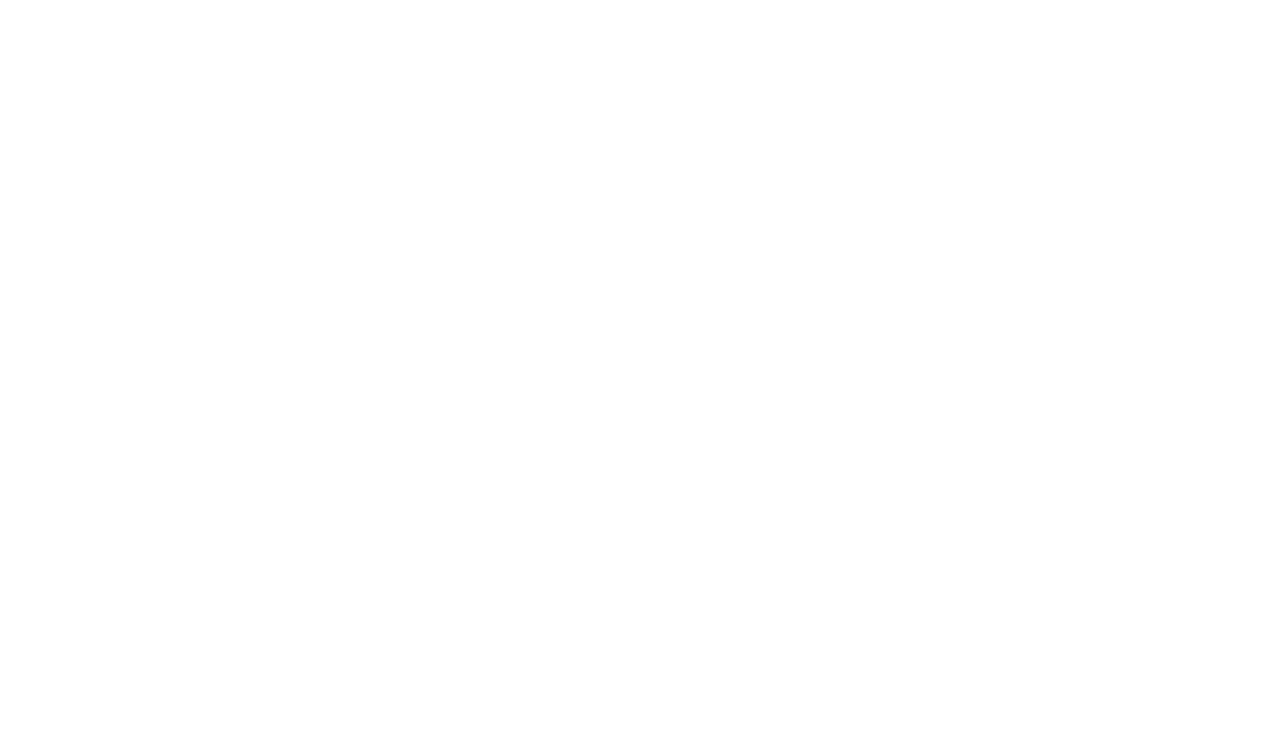
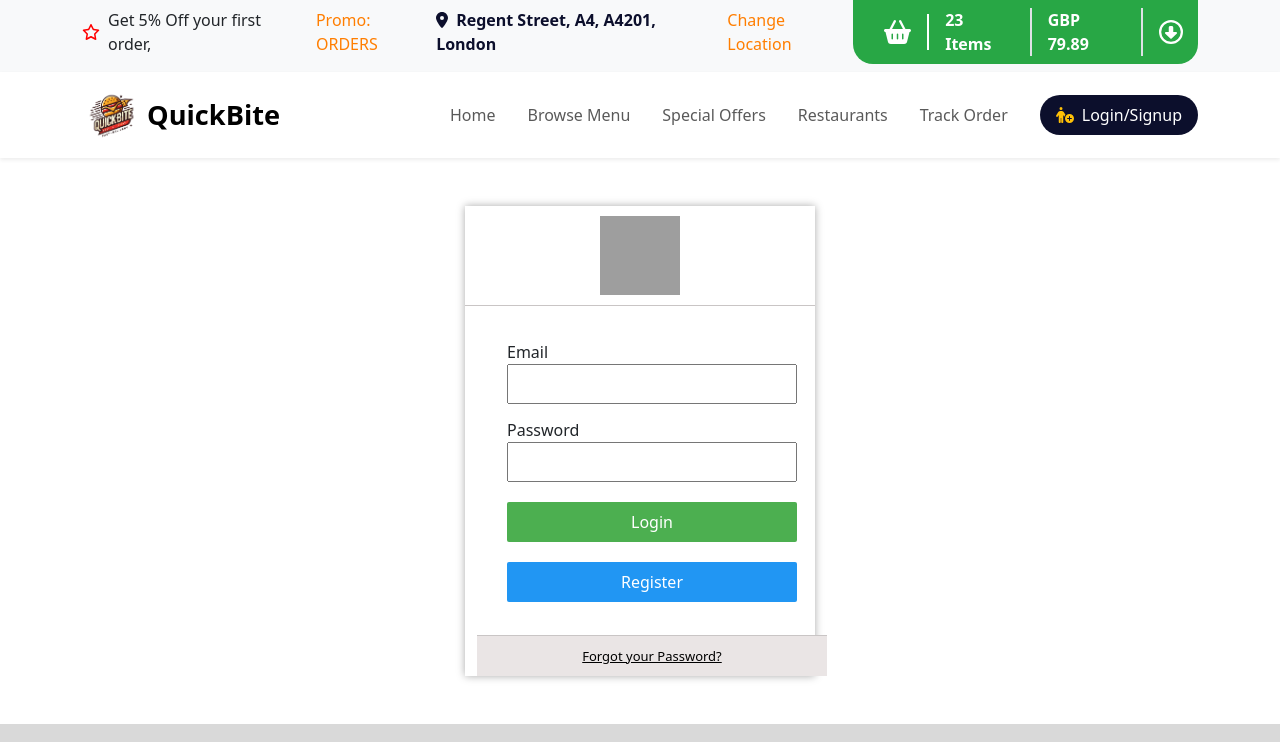
Before and after one commit to bijoymalaker/quickBite, a Vue app: page /login in a window 1280 px wide. Before the commit this address had no page. Shown: the top 742 px of the page. Built offline with nearby package versions, Linux system fonts and the light colour scheme; grey boxes are pictures that could not be loaded.

Commit message:
router in different js, login page created

```diff
--- a/src/App.vue
+++ b/src/App.vue
@@ -1,19 +1,29 @@
 <script>
+import Topbar from './components/Topbar.vue';
+import Header from './components/Header.vue';
+import Footer from './components/Footer.vue';
+
 
     export default {
         name: "App",
         components: {
-
+            Topbar, Header, Footer
         }
     }
 
 </script>
 
 <template>
-  <div>
+  <div class="h-100">
+
+    <Topbar />
+    <Header />
+
+    <router-view />
+
+    <Footer />
 
 
-    <router-view />
 
   </div>
 </template>
--- a/src/components/Header.vue
+++ b/src/components/Header.vue
@@ -35,7 +35,7 @@
           </ul>
 
           <!-- Login/Signup Button -->
-          <a href="#" class="btn login-signup-btn ms-lg-3 text-black">Login/Signup</a>
+          <router-link to="/login" class="login-signup-btn ms-lg-3"><font-awesome-icon icon="fa-solid fa-person-circle-plus" class="me-2 text-warning" />Login/Signup</router-link>
         </div>
       </div>
     </nav>
--- a/src/components/Topbar.vue
+++ b/src/components/Topbar.vue
@@ -14,18 +14,18 @@
 
             <!-- Location Section -->
             <div class="d-flex align-items-center">
-                <span class="location-text"><i class="fa-solid fa-location-dot me-3"></i>Regent Street, A4, A4201,
+                <span class="location-text"><font-awesome-icon icon="fa-solid fa-location-dot" class="me-2"/>Regent Street, A4, A4201,
                     London</span>
                 <a href="#" class="change-location ms-2">Change Location</a>
             </div>
 
             <!-- Cart Section -->
             <div class="cart-info">
-                <span class="cart-icon px-3"><i class="fa-solid fa-cart-shopping"></i></span>
+                <span class="cart-icon px-3"><font-awesome-icon icon="fa-solid fa-basket-shopping" /></span>
                 <!-- Emoji or icon for the cart -->
                 <span class="px-3 border-end border-2">23 Items</span>
                 <span class="px-3 border-end border-2">GBP 79.89</span>
-                <span class="dropdown-icon ms-3"><i class="fa-solid fa-arrow-down text-white"></i></span>
+                <span class="cart-icon ms-3 border-0"><font-awesome-icon icon="fa-regular fa-circle-down" /></span>
             </div>
 
         </div>
--- a/src/main.js
+++ b/src/main.js
@@ -3,12 +3,8 @@
 import App from './App.vue'
 import 'bootstrap/dist/css/bootstrap.min.css'
 import 'bootstrap'
-import { createRouter, createWebHistory } from 'vue-router'
-import Home from './pages/Home.vue'
-import Menus from './pages/Menus.vue'
-import Offers from './pages/Offers.vue'
-import Restaurants from './pages/Restaurants.vue'
-import Tracking from './pages/Tracking.vue'
+import router from './router'
+
 
 /* import the fontawesome core */
 import { library } from '@fortawesome/fontawesome-svg-core'
@@ -17,29 +13,16 @@
 import { FontAwesomeIcon } from '@fortawesome/vue-fontawesome'
 
 /* import specific icons */
-import { faUserSecret } from '@fortawesome/free-solid-svg-icons'
+import { faUserSecret, faLocationDot, faBasketShopping, faPersonCirclePlus } from '@fortawesome/free-solid-svg-icons'
 import { faFacebookF, faTwitter, faInstagram, faYoutube, faAppStore, faGooglePlay } from '@fortawesome/free-brands-svg-icons'
-import { faStar } from '@fortawesome/free-regular-svg-icons'
+import { faStar, faCircleDown } from '@fortawesome/free-regular-svg-icons'
 
 
 /* add icons to the library */
-library.add(faUserSecret, faStar, faFacebookF, faTwitter, faInstagram, faYoutube, faAppStore, faGooglePlay)
+library.add(faUserSecret, faStar, faFacebookF, faTwitter, faInstagram, faYoutube, faAppStore, faGooglePlay, faLocationDot, faBasketShopping, faCircleDown, faPersonCirclePlus)
 
 
 
-const routes = [
-  { path: '/', component: Home },
-  { path: '/menus', component: Menus },
-  { path: '/offers', component: Offers },
-  { path: '/restaurants', component: Restaurants },
-  { path: '/tracking', component: Tracking },
 
-]
-
-const router = createRouter({
-  history: createWebHistory(),
-  routes,
-  linkActiveClass: 'active',
-})
 
 createApp(App).use(router).component('font-awesome-icon', FontAwesomeIcon).mount('#app')
--- a/src/pages/Home.vue
+++ b/src/pages/Home.vue
@@ -6,14 +6,11 @@
 import Rectangle9 from '../assets/imgs/Rectangle9.png'
 
 // Components
-import Header from '../components/Header.vue'
-import Topbar from '../components/Topbar.vue'
 import Categories from '../components/Categories.vue'
 import ResCaro from '../components/ResCaro.vue'
 import Add from '../components/Add.vue'
 import AboutUs from '../components/AboutUs.vue'
 import CountDown from '../components/CountDown.vue'
-import Footer from '../components/Footer.vue'
 export default {
     name: "Home",
     data() {
@@ -38,7 +35,7 @@
         };
     },
     components: {
-        Header, Topbar, Categories, ResCaro, Add, AboutUs, CountDown, Footer
+         Categories, ResCaro, Add, AboutUs, CountDown
     }
 };
 
@@ -47,9 +44,8 @@
 
 
 <template>
-    <div class="h-100">
-        <Topbar />
-        <Header />
+    <div>
+
         <!-- Top banner part start  -->
         <section>
             <div class="container my-5">
@@ -132,7 +128,6 @@
         <Add />
         <AboutUs />
         <CountDown />
-        <Footer />
 
 
 
--- /dev/null
+++ b/src/pages/Login.vue
@@ -0,0 +1,166 @@
+<template>
+    <div class="container my-5">
+        <header class="login-header">
+            <img src="https://cdn4.iconfinder.com/data/icons/social-messaging-ui-color-and-shapes-3/177800/130-512.png"
+                alt="" class="login-avatar">
+        </header>
+        <div class="login-login">
+            <form action="#" @submit.prevent="onSubmit" @keydown="clearErrors">
+                <label for="">Email</label>
+                <input type="text" v-model="username">
+                <label for="">Password</label>
+                <input type="password" v-model="password">
+                <div class="warning" v-show="errors.hasError"> {{ errors.message }} </div>
+                <button class="login-btn">Login</button>
+            </form>
+            <form action="">
+                <button class="signup-btn">Register</button>
+            </form>
+        </div>
+        <footer class="login-footer">
+            <a href="">Forgot your Password?</a>
+        </footer>
+    </div>
+</template>
+<script>
+export default {
+
+    data() {
+        return {
+            username: '',
+            password: '',
+            username2: '',
+            password2: '',
+            credentials: {
+                username: 'tiko', password: 'miko',
+            },
+            errors: {
+                hasError: false,
+                message: ''
+            }
+        };
+    },
+
+    methods: {
+        onSubmit() {
+            if (this.credentials.username !== this.username || this.credentials.password !== this.password) {
+                this.errors.hasError = true;
+                this.errors.message = 'Invalid credentials!';
+            } else {
+                alert('Success!');
+            }
+        },
+        clearErrors() {
+            this.errors.hasError = false;
+            this.errors.message = '';
+        }
+    }
+}
+</script>
+
+<style scoped>
+@import url(https://fonts.googleapis.com/css?family=Montserrat);
+
+body {
+  background: lightblue;
+  font-family: 'Montserrat';
+}
+
+.container {
+  position: relative;
+  width: 350px;
+  min-height: 470px;
+  margin: 0 auto;
+  background: white;
+  box-shadow: 0px 0px 8px 0px #aaa;
+}
+
+.login-header {
+  position: absolute;
+  top: 0;
+  left: 0;
+  height: 100px;
+  width: 100%;
+  border-bottom: 1px solid #C9C5C5;
+  background: #fff;
+}
+
+.login-avatar {
+  position: absolute;
+  top: 0;
+  left: 50%;
+  margin-left: -40px;
+  width: 80px;
+  height: 100%;
+  padding: 10px 0;
+}
+
+.login-login {
+  position: absolute;
+  top: 100px;
+  width: 100%;
+  height: 250px;
+  padding: 20px 30px;
+}
+
+.login-login label, .login-login input {
+  display: inline-block;
+  width: 100%;
+}
+
+.login-login input {
+  height: 40px;
+  font-size: medium;
+  padding: 0 8px;
+}
+
+.login-login label {
+  margin-top: 14px;
+}
+
+.login-footer {
+  position: absolute;
+  width: 100%;
+  line-height: 40px;
+  bottom: 0;
+  border-top: 1px solid #C9C5C5;
+  background: #EAE5E5;
+  text-align: center;
+  font-size: small;
+}
+
+.login-footer a {
+  color: black;
+}
+
+.login-login button {
+  width: 100%;
+  height: 40px;
+  margin-top: 20px;
+  border: 0;
+  border-radius: 2px;
+  color: white;
+  font-size: medium;
+  transition: all .3s ease;
+}
+
+.login-login button:hover {
+  opacity: .8;
+  cursor: pointer;
+}
+
+.login-btn {
+  background: #4CAF50;
+}
+
+.signup-btn {
+  background: #2196F3;
+}
+
+
+.warning {
+  color: red;
+  text-align: center;
+  padding-top: 10px;
+}
+</style>
--- /dev/null
+++ b/src/router.js
@@ -0,0 +1,29 @@
+import { createRouter, createWebHistory } from 'vue-router'
+import Home from './pages/Home.vue'
+import Menus from './pages/Menus.vue'
+import Offers from './pages/Offers.vue'
+import Restaurants from './pages/Restaurants.vue'
+import Tracking from './pages/Tracking.vue'
+import Login from './pages/Login.vue'
+
+const routes = [
+  { path: '/', component: Home },
+  { path: '/menus', component: Menus },
+  { path: '/offers', component: Offers },
+  { path: '/restaurants', component: Restaurants },
+  { path: '/tracking', component: Tracking },
+  { path: '/login', component: Login },
+
+
+
+  { path: '/:notFound(.*)', redirect: '/' },
+
+]
+
+const router = createRouter({
+  history: createWebHistory(),
+  routes,
+  linkActiveClass: 'active',
+})
+
+export default router
--- a/src/style.css
+++ b/src/style.css
@@ -64,10 +64,8 @@
   margin-right: 5px;
 }
 .nav-item .nav-link {
-  color: #333;
   transition: color 0.2s;
-  /* margin: 0px 20px; */
-  padding: 10px 30px !important;
+  padding: 8px 16px !important;
 }
 .nav-item .nav-link:hover {
   background-color: #FF7E00;
@@ -87,10 +85,11 @@
   background-color: #e66b00;
 }
 .login-signup-btn {
+  text-decoration: none;
   background-color: #0C0F2C;
   color: white !important;
   border-radius: 20px;
-  padding: 6px 15px;
+  padding: 8px 16px;
   transition: background-color 0.3s;
 }
 .login-signup-btn:hover {
```
